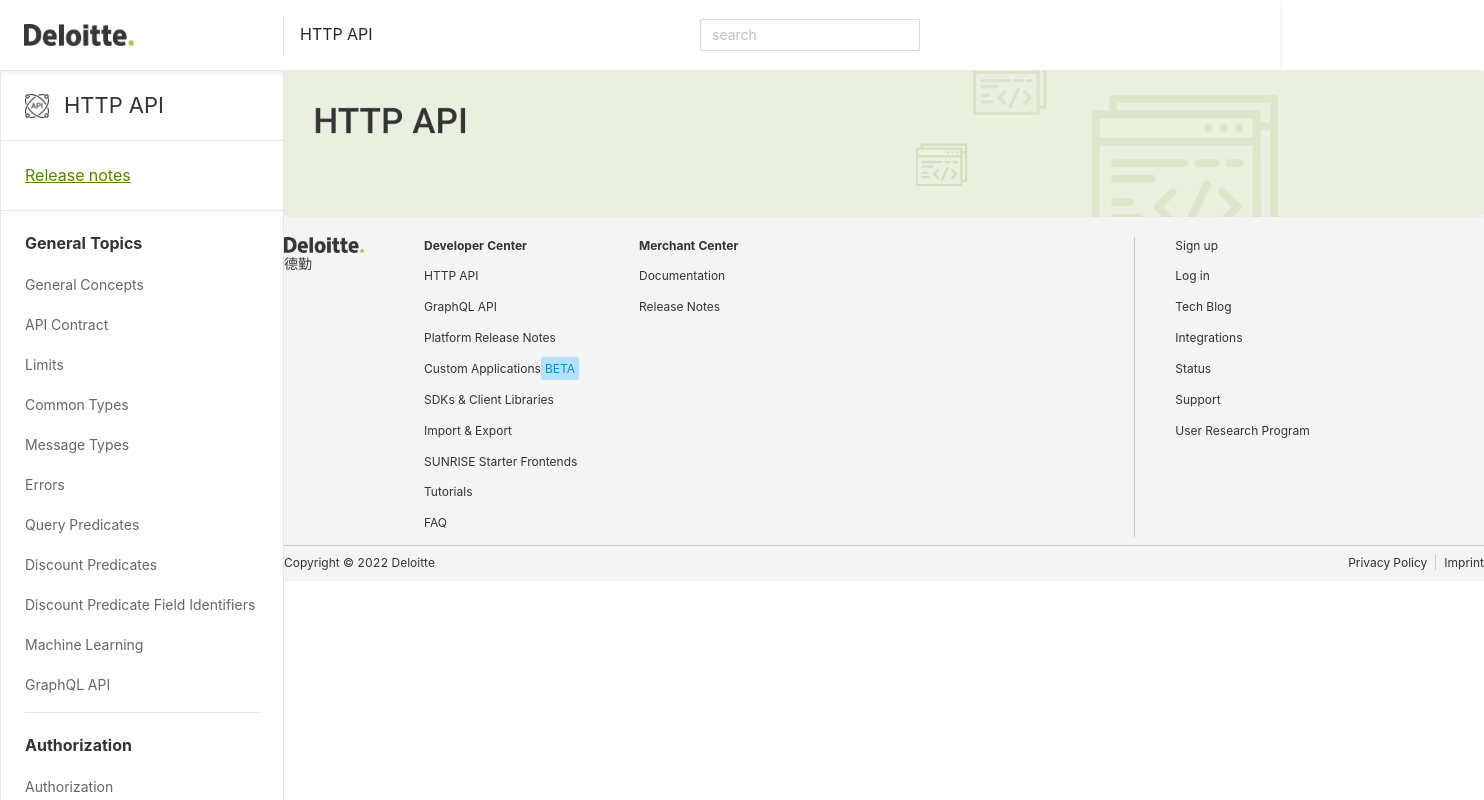
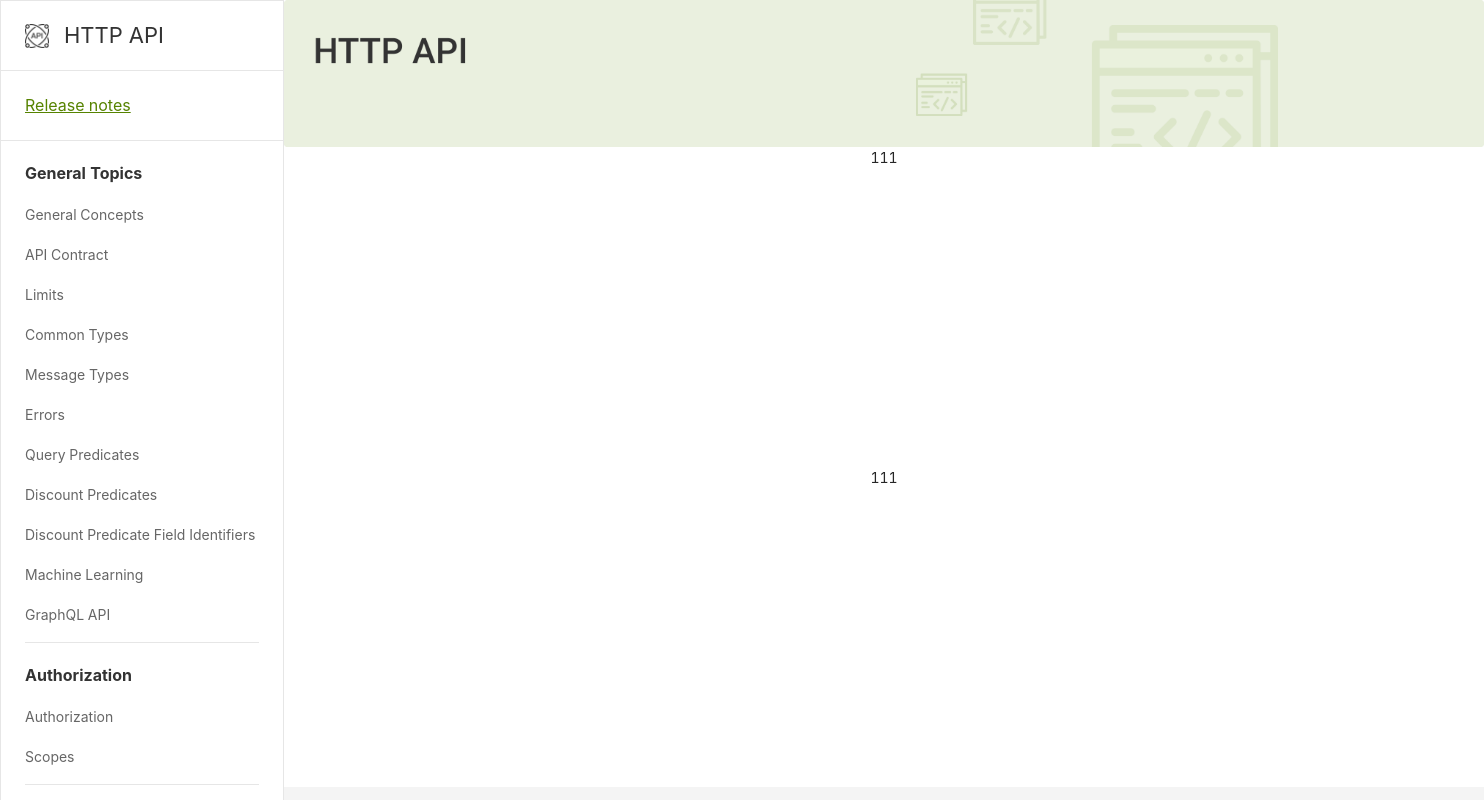
Before and after one commit to chhd-l/api-platform, a React (Create React App) app: page /detail in a window 1280 px wide. Shown: the whole page, 1484 px wide, since content can reach past the window. Built offline with nearby package versions, Linux system fonts and the light colour scheme.

Commit message:
http api 左侧菜单调整

```diff
--- a/src/views/Detail/index.tsx
+++ b/src/views/Detail/index.tsx
@@ -69,14 +69,15 @@
   const [showNotes, setShowNotes] = useState(false)
   return (
     <div>
-      <DetailHeader />
-      <div className="flex">
-        <div className="">
+      {/* <DetailHeader /> */}
+      <div className="flex flex-row h-full fixed">
+        <div></div>
+        <div className="flex flex-col w-am284 h-full ">
           <LeftMenu height="70px" className="flex">
             <Icon src={icon} />
             <div className="text-am_333333 text-am22">HTTP API</div>
           </LeftMenu>
-          <div className="fixed overflow-y-scroll w-am284">
+          <div className="flex-1  overflow-auto">
             <LeftMenu
               height="70px"
               className="flex"
@@ -101,12 +102,14 @@
             </LeftMenu>
           </div>
         </div>
-        <div>
+        <div className="h-full overflow-auto">
           {showNotes ? (
             <div className="h-am200 text-am48 font-medium w-full pl-am39">HTTP API</div>
           ) : (
             <img src={api_bg} alt="" />
           )}
+          <div className="h-80">111</div>
+          <div className="h-80">111</div>
           <Footer />
         </div>
       </div>
--- a/src/views/Home/components/ReleaseNotes/index.tsx
+++ b/src/views/Home/components/ReleaseNotes/index.tsx
@@ -53,7 +53,7 @@
 
 const ReleaseNotes = () => {
   return (
-    <>
+    <div className="pb-8">
       <MyTitle>Release Notes</MyTitle>
       <Wrapper>
         {data.map((item) => (
@@ -66,7 +66,7 @@
           </List>
         ))}
       </Wrapper>
-    </>
+    </div>
   )
 }
 
--- a/tailwind.config.js
+++ b/tailwind.config.js
@@ -15,10 +15,10 @@
         600: '#f4f4f4',
         700: '#E3E3E3',
       },
-      blue:{
-        500:'#B6E1FD',
-        600:'#058CDF'
-      }
+      blue: {
+        500: '#B6E1FD',
+        600: '#058CDF',
+      },
     },
 
     extend: {
@@ -45,6 +45,7 @@
         am148: '148px',
         am200: '200px',
         am222: '222px',
+        am1080: '1080px',
         18: '300px',
       },
       lineHeight: {
```
